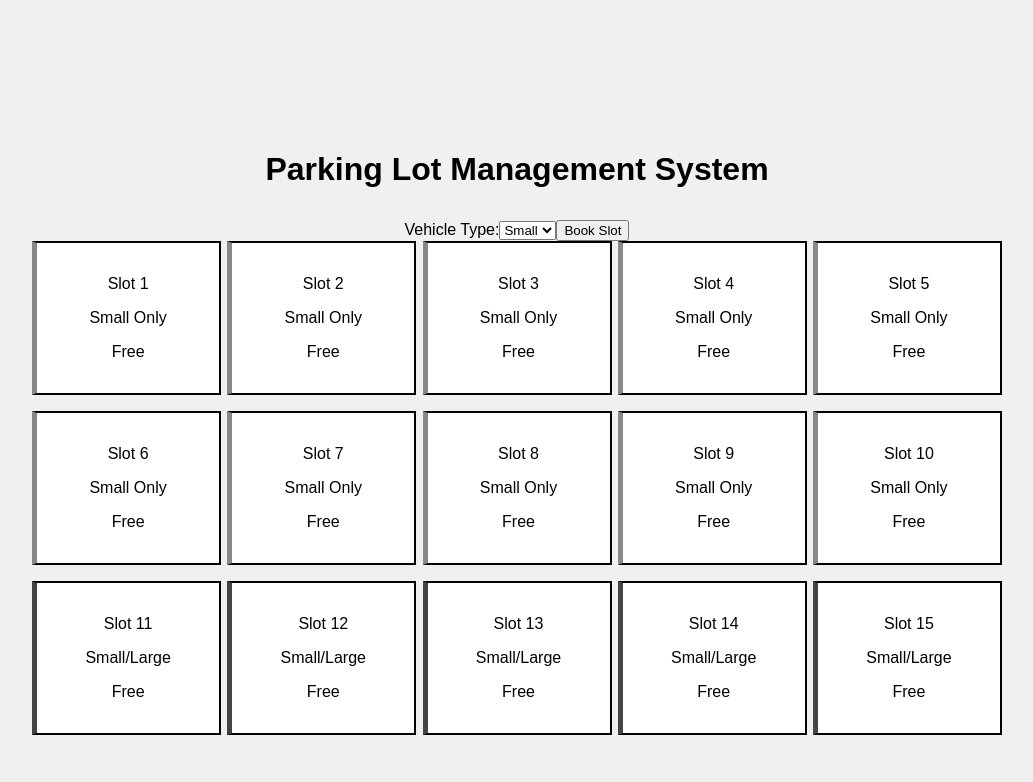
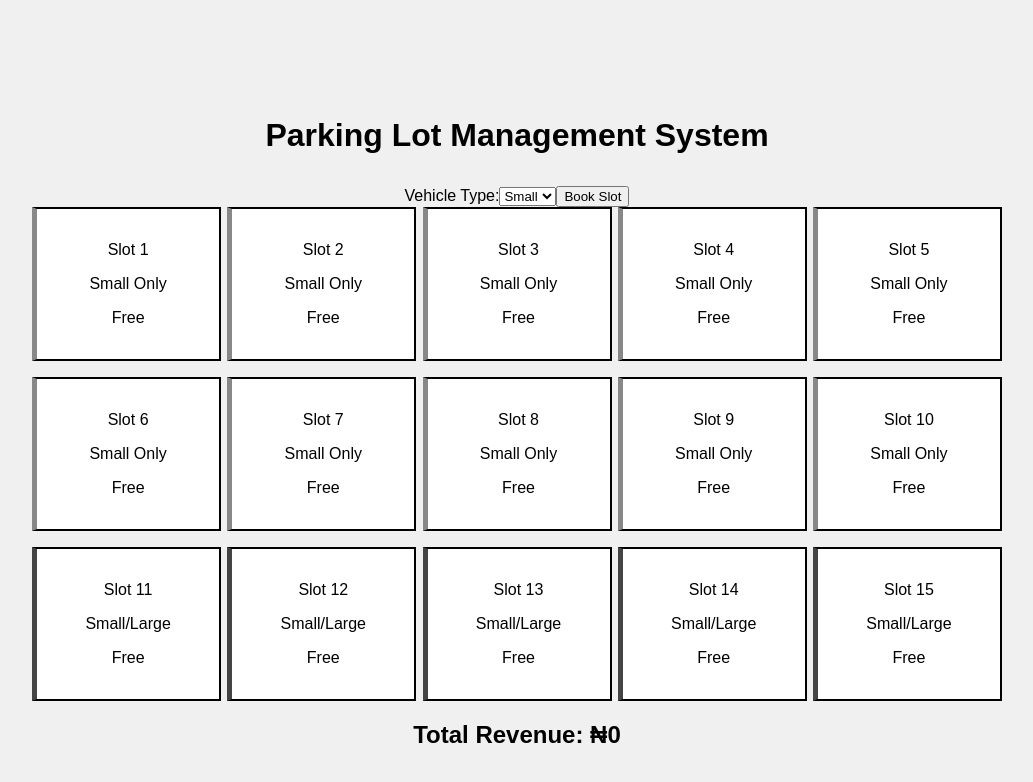
Before and after one commit to Prud3266/parking-lot-system, a Next.js app: page / in a window 1280 px wide. Shown: the top 782 px of the page, without its empty margins (123-1156 px from the left). Built offline with nearby package versions, Linux system fonts and the light colour scheme.

Commit message:
Total Revenune Accumulated

```diff
--- a/src/app/page.js
+++ b/src/app/page.js
@@ -15,6 +15,7 @@ export default function HomePage() {
       startTime: null
     }))
   );
+  const [revenue, setRevenue] = useState(0);
 
   const handleBookSlot = () => {
     const available = slots.find(slot => {
@@ -42,6 +43,7 @@ export default function HomePage() {
     const total = base + extra;
 
     alert(`Slot ${slot.id} Fee: ₦${total}`);
+    setRevenue(prev => prev + total);
 
     setSlots(prev => prev.map(s =>
       s.id === id
@@ -79,6 +81,10 @@ export default function HomePage() {
           </div>
         ))}
       </div>
+
+      <div className="revenue-display">
+        <h2>Total Revenue: ₦{revenue}</h2>
+      </div>
     </main>
   );
 }
```
